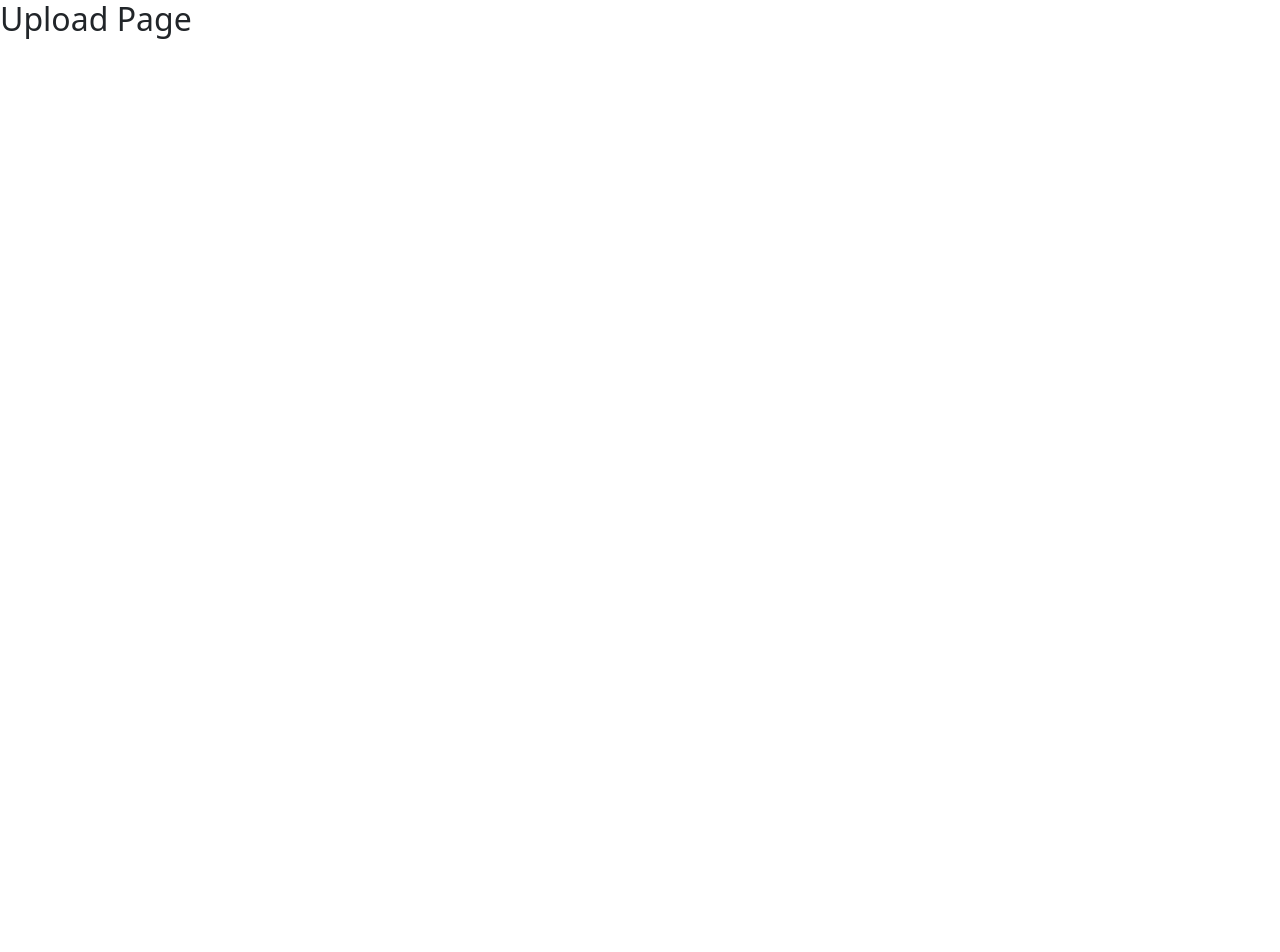
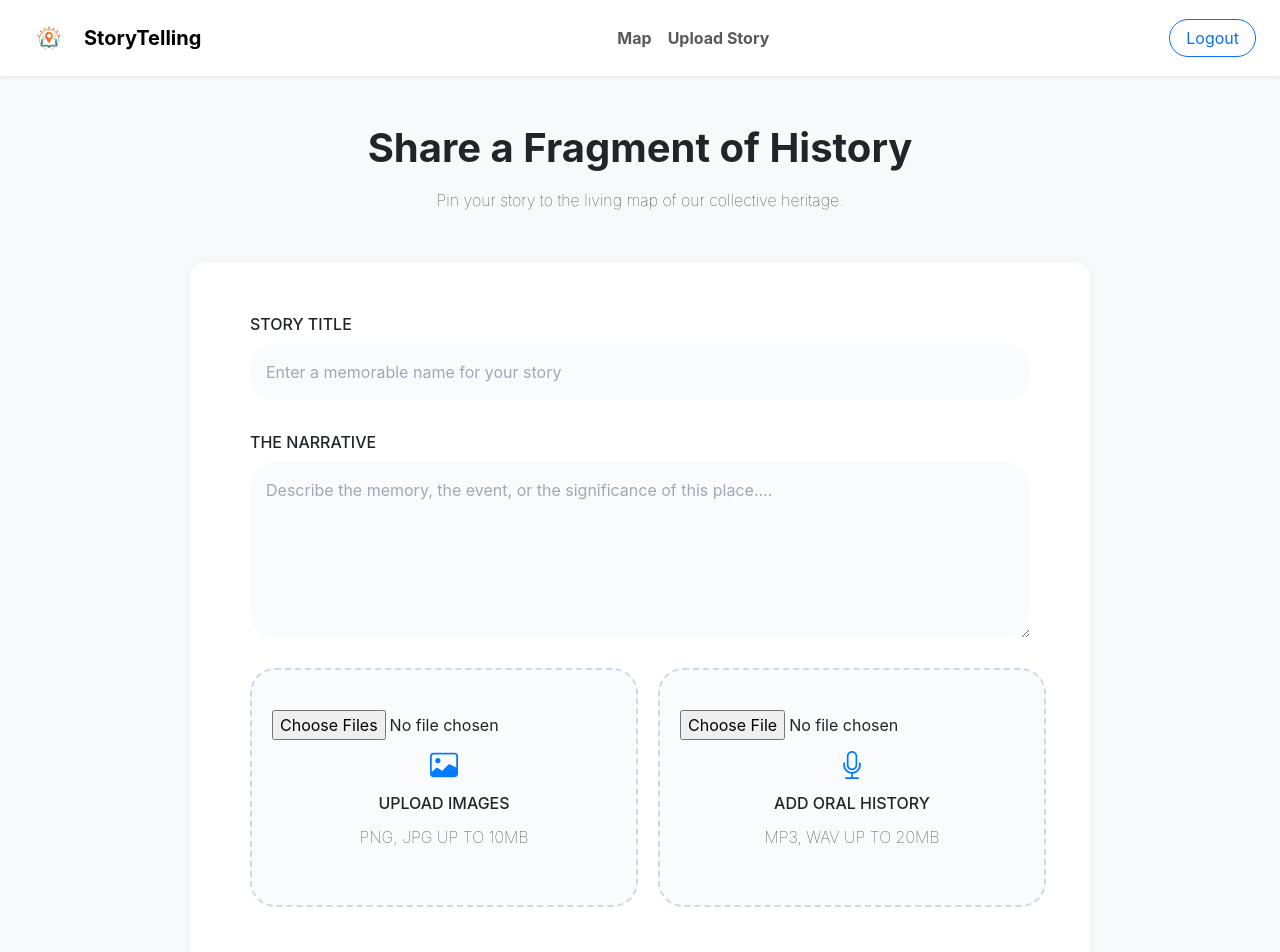
Before and after one commit to hussainJamil24/cultural-storytelling-map, a React (Create React App) app in the folder frontend/: page /upload in a window 1280 px wide. Shown: the top 952 px of the page. Before the commit the page ends 800 px from the top, so only its background shows below. Built offline with nearby package versions, Linux system fonts and the light colour scheme.

Commit message:
I created a upload page with design that is not finished yet

```diff
--- /dev/null
+++ b/frontend/src/assets/styles/uploadstory.css
@@ -0,0 +1,88 @@
+.upload-story-container {
+    min-height: 100vh;
+    font-family: -apple-system, BlinkMacSystemFont, 'Segoe UI', 'Roboto', sans-serif;
+}
+
+.story-header {
+    max-width: 800px;
+    margin-bottom: 50px;
+    margin-left: auto;
+    margin-right: auto;
+}
+
+.story-card {
+    background: white;
+    border-radius: 16px;
+    padding: 50px 60px;
+    max-width: 900px;
+    margin: 0 auto 40px;
+    box-shadow: 0 2px 8px rgba(0, 0, 0, 0.06);
+}
+
+.form-section {
+    margin-bottom: 30px;
+}
+
+.form-section:last-of-type {
+    margin-bottom: 0;
+}
+
+.form-control {
+    border: none !important;
+    background-color: #fafbfc !important;
+    color:  #1a2634 !important;
+    border-radius: 25px !important;
+    -webkit-border-radius: 25px !important;
+    -moz-border-radius: 25px !important;
+    -ms-border-radius: 25px !important;
+    -o-border-radius: 25px !important;
+}
+
+.form-control:focus {
+    outline: none !important;
+}
+
+.form-control::placeholder {
+    color: #a0a8b5 !important;
+}
+
+.textarea-large {
+    resize: vertical;
+    min-height: 120px;
+}
+
+.upload-boxes {
+    display: grid;
+    grid-template-columns: 1fr 1fr;
+    gap: 20px;
+    margin-bottom: 30px;
+}
+
+.upload-box {
+    background: #fafbfc;
+    border: 2px dashed #d0d8e8;
+    border-radius: 25px !important;
+    -webkit-border-radius: 25px !important;
+    -moz-border-radius: 25px !important;
+    -ms-border-radius: 25px !important;
+    -o-border-radius: 25px !important;
+    padding: 40px 20px;
+    cursor: pointer;
+    transition: all 0.3s ease;
+    -webkit-transition: all 0.3s ease;
+    -moz-transition: all 0.3s ease;
+    -ms-transition: all 0.3s ease;
+    -o-transition: all 0.3s ease;
+}
+
+.upload-box:hover {
+    border-color: #007BFF;
+    background-color: #f0f6ff;
+}
+
+.upload-icon {
+    width: 50px;
+    height: 50px;
+    color: #007bff;
+    font-size: 28px;
+}
--- a/frontend/src/pages/Upload.js
+++ b/frontend/src/pages/Upload.js
@@ -1,5 +1,72 @@
+// import { useState } from "react";
+import Navbar from '../components/Navbar';
+import '../assets/styles/uploadstory.css';
 export default function Upload() {
     return (
-        <h2>Upload Page</h2>
+        <div className="upload-story-container bg-light">
+            {/* Navbar */}
+            <Navbar/>
+
+            {/* Header */}
+            <div className="story-header text-center mt-5">
+                <h1 className='fw-bolder mb-3'>Share a Fragment of History</h1>
+                <p className='fw-lighter m-0'>Pin your story to the living map of our collective heritage.</p>
+            </div>
+
+            {/* Main Form */}
+            <div className="story-card">
+                <form>
+                    {/* Story Title */}
+                    <div className="form-section">
+                        <label className='form-label d-block text-uppercase mb-2 fw-medium '>Story Title</label>
+                        <input type='text' name='title' className='form-control p-3'
+                        placeholder='Enter a memorable name for your story'
+                        />
+                    </div>
+
+                    {/* The Narrative */}
+                    <div className="form-section">
+                        <label className='form-label d-block text-uppercase mb-2 fw-medium'>The narrative</label>
+                        <textarea type='text' name='narrative' className='form-control textarea-large p-3' rows="6"
+                        placeholder='Describe the memory, the event, or the significance of this place....'
+                        >
+                        </textarea>
+                    </div>
+
+                    {/* Upload Boxes */}
+                    <div className="upload-boxes">
+                        {/* Upload Images */}
+                        <div className="upload-box text-center">
+                            <input type="file" id="images-input" multiple accept="image/*"
+                            // style={{ display: 'none' }}
+                            />
+                            <label htmlFor="images-input" className="upload-label d-flex flex-column align-items-center gap-1 text-uppercase m-0 fw-medium">
+                                <div className="upload-icon d-flex align-items-center justify-content-center">
+                                    <i className="bi bi-image"></i>
+                                </div>
+                                <h6>Upload Images</h6>
+                                <p className='fw-lighter'>PNG, JPG up to 10MB</p>
+                            </label>
+                        </div>
+
+                        {/* Add Oral History */}
+                        <div className="upload-box text-center">
+                            <input type="file" id="audio-input" accept="audio/*"
+                            // style={{ display: 'none' }}
+                            />
+                            <label htmlFor="audio-input" className="upload-label d-flex flex-column align-items-center gap-1 text-uppercase m-0 fw-medium">
+                                <div className="upload-icon d-flex align-items-center justify-content-center">
+                                    <i className="bi bi-mic"></i>
+                                </div>
+                                <h6>Add Oral History</h6>
+                                <p className='fw-lighter'>MP3, WAV up to 20MB</p>
+                            </label>
+                        </div>
+
+                    </div>
+
+                </form>
+            </div>
+        </div>
     );
 }
```
